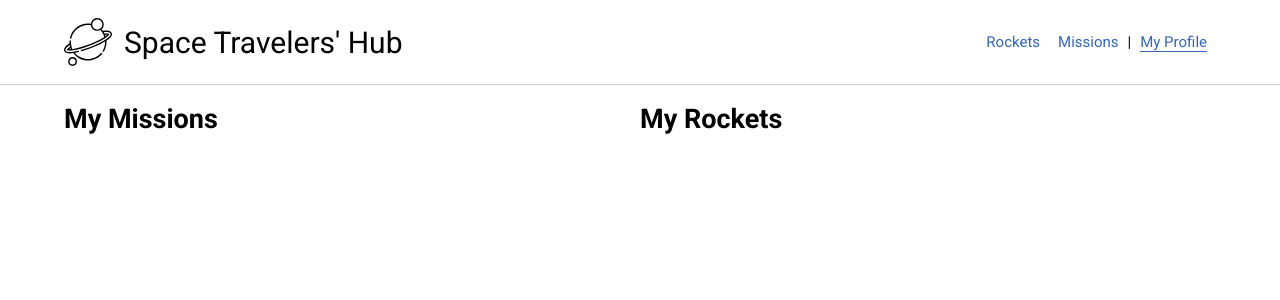
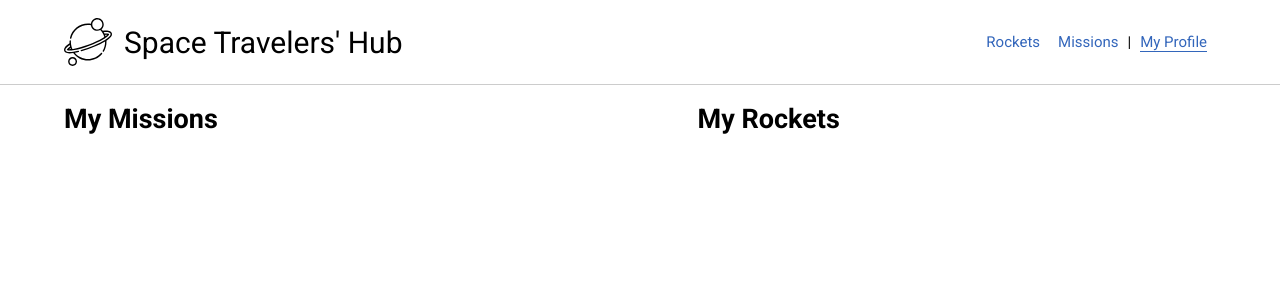
Before and after one commit to errea/space-travelers-hub, a React (Create React App) app: page /profile in a window 1280 px wide. Shown: the top 300 px of the page. Built offline with nearby package versions, Linux system fonts and the light colour scheme.

Commit message:
Modify Profile.css file + adjust the width of li tag

```diff
--- a/src/components/Profile.css
+++ b/src/components/Profile.css
@@ -10,7 +10,11 @@
 }
 
 .reserved {
-  width: 50%;
+  width: 45%;
+}
+
+.reserved:nth-child(1) {
+  margin-right: 10%;
 }
 
 .reserved ul {
```
